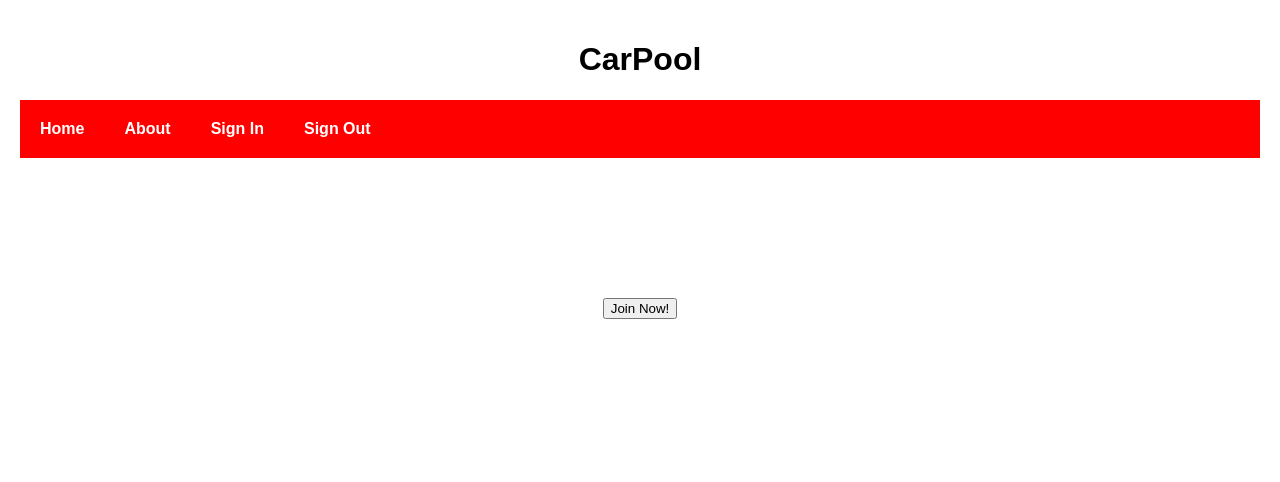
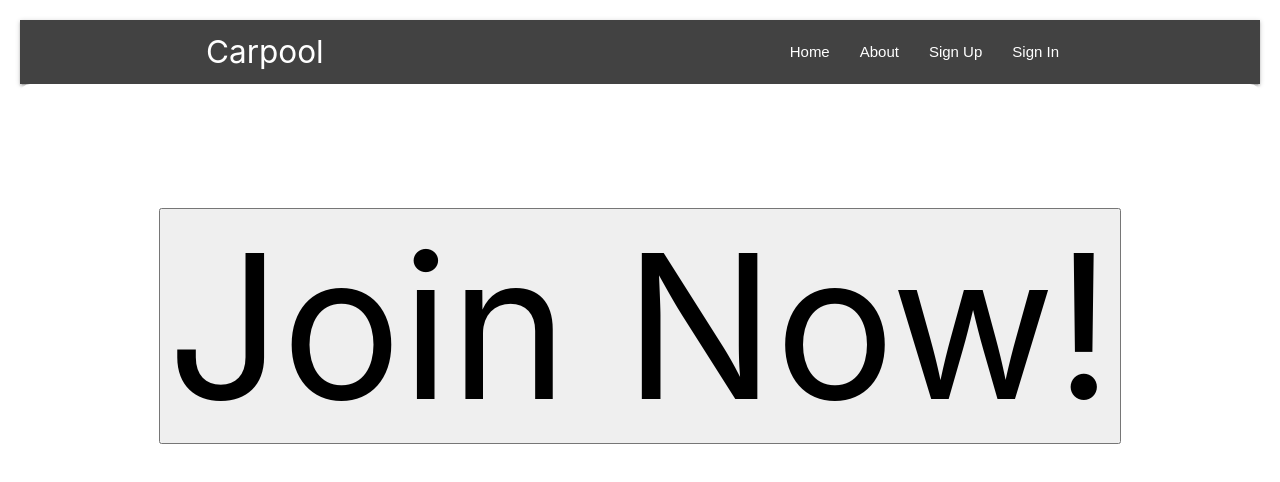
Before and after one commit to karmasakshi/carpool, a React (Create React App) app: page / in a window 1280 px wide. Shown: the top 482 px of the page. Built offline with nearby package versions, Linux system fonts and the light colour scheme.

Commit message:
Mock Screen

```diff
--- a/package.json
+++ b/package.json
@@ -3,8 +3,10 @@
   "version": "0.1.0",
   "private": true,
   "dependencies": {
+    "firebaseui": "^3.5.2",
     "react": "^16.8.6",
     "react-dom": "^16.8.6",
+    "react-router-dom": "^5.0.0",
     "react-scripts": "2.1.8"
   },
   "scripts": {
--- a/public/index.html
+++ b/public/index.html
@@ -1,6 +1,8 @@
 <!DOCTYPE html>
 <html lang="en">
   <head>
+      <link rel="stylesheet" href="https://cdnjs.cloudflare.com/ajax/libs/materialize/1.0.0/css/materialize.min.css">
+
     <meta charset="utf-8">
     <meta name="viewport"
           content="width=device-width, initial-scale=1, shrink-to-fit=no">
--- a/src/Header.js
+++ b/src/Header.js
@@ -1,5 +1,8 @@
 import React, {Component } from "react";
 import Home from "./Home"
+import {BrowserRouter,Switch,Route}from 'react-router-dom'
+import SignIn from "./SignIn"
+import Navbar from './Navigation'
 
 
 
@@ -7,21 +10,12 @@ import Home from "./Home"
 class Header extends Component{
 render (){
     return(
-       <header>
-       <div>
-        <h1>CarPool</h1>
-        <ul className="header">
-          <li><a href="/">Home</a></li>
-          <li><a href="/About">About</a></li>
-          <li><a href="/">Sign In</a></li>
-          <li><a href="/">Sign Out</a></li>
 
-        </ul>
-        <div className="content">
-
-        </div>
+      <BrowserRouter>
+      <div className="Header">
+       <Navbar/>
       </div>
-      </header>
+      </BrowserRouter>
 
     );
 }
--- /dev/null
+++ b/src/Links.js
@@ -0,0 +1,24 @@
+import React from 'react'
+import {NavLink} from 'react-router-dom'
+
+
+
+const Links=()=>{
+return(
+<ul className="right">
+    <li><NavLink to='/'>Home</NavLink></li>
+    <li><NavLink to='/'>About</NavLink></li>
+    <li><NavLink to='/'>Sign Up</NavLink></li>
+    <li><NavLink to='/'>Sign In</NavLink></li>
+
+
+
+
+</ul>
+
+
+)
+
+
+}
+export default Links;
--- /dev/null
+++ b/src/Navigation.js
@@ -0,0 +1,21 @@
+import React from 'react'
+import { Link} from 'react-router-dom'
+import Links from './Links'
+import SignIn from './SignIn';
+
+const Navbar=()=>{
+return (
+<nav className="nav-wrapper grey darken-3 " >
+
+    <div className="container">
+    <Link to ='/' className="brand-logo">Carpool</Link>
+    <Links/>
+    </div>
+</nav>
+
+
+)
+
+
+}
+export default Navbar;
--- /dev/null
+++ b/src/SignIn.js
@@ -0,0 +1,37 @@
+import React, { Component} from 'react'
+
+
+class SignIn extends Component {
+    state={
+
+
+    }
+
+render(){
+    return(
+            <div className="container">
+            <form  classname="white">
+            <h5>Sign In</h5>
+            <div classname="input">
+            <label htmlFor="email">email</label>
+            <input type="email" id="email" />
+            </div>
+            <div classname="input">
+            <label htmlFor="password">password</label>
+            <input type="password" id="password" />
+            </div>
+            <div>
+                <button className>Login</button>
+            </div>
+
+            </form>
+
+            </div>
+
+
+    );
+
+}
+
+}
+export default SignIn;
--- a/src/index.css
+++ b/src/index.css
@@ -42,7 +42,4 @@ border-radius:10px;
 height: 50%;
 
 
-
-
-
 }
```
Also changed, not shown: src/config/fire.js (added, +16 -0 lines), 1 other file (tests, documents, lock files or other folders).
